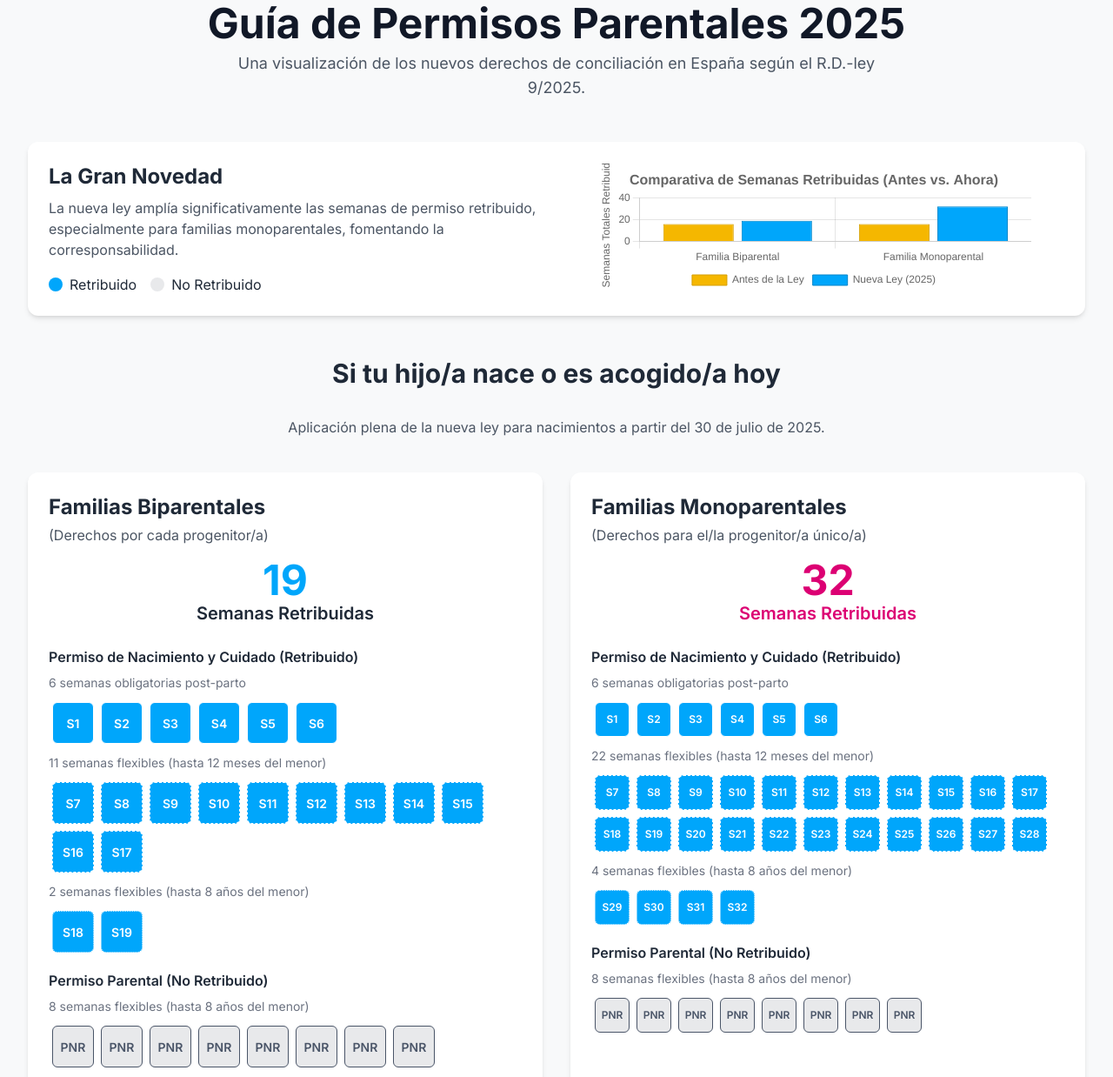
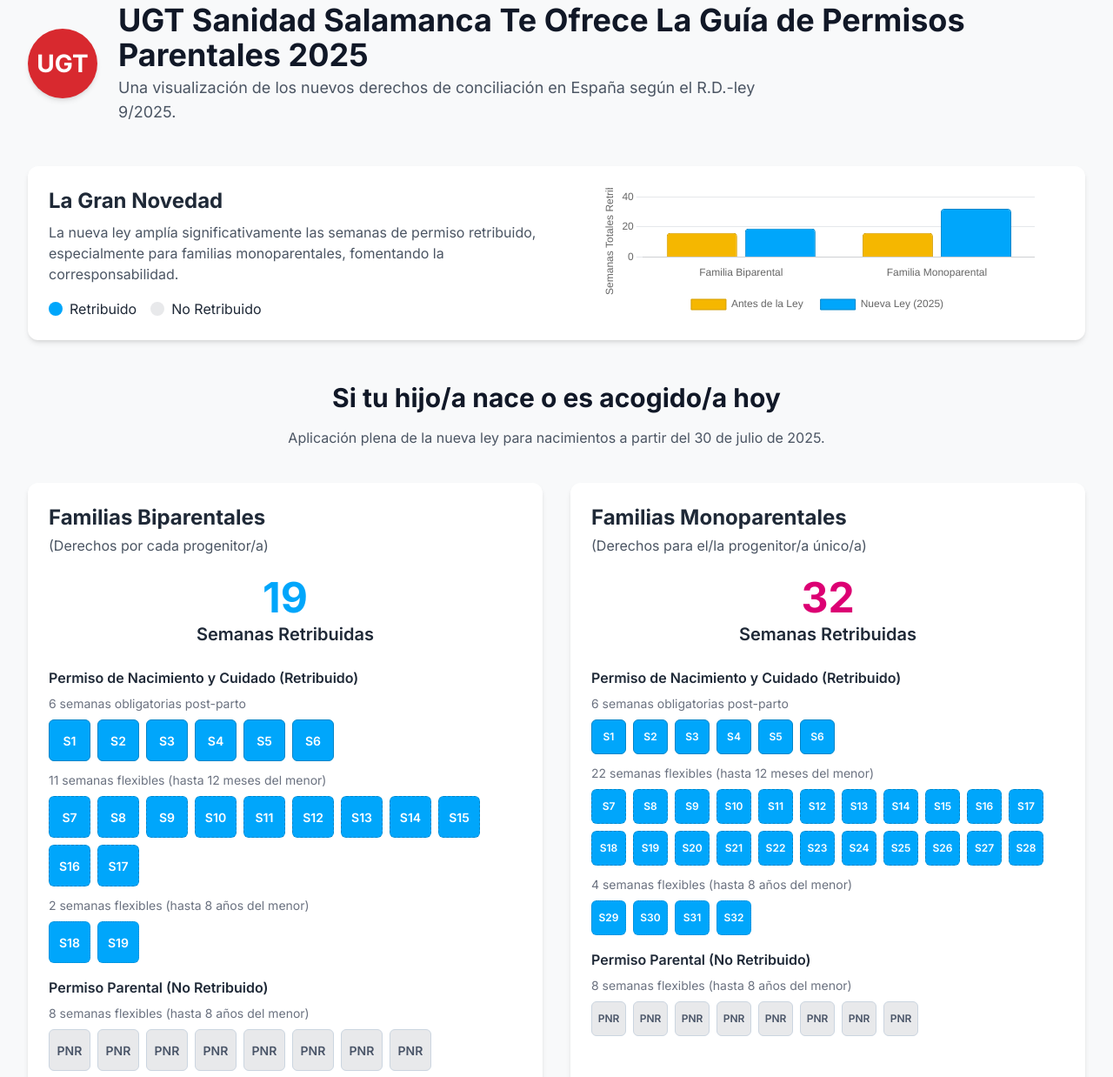
Before and after one commit to UGTSanidadSalamanca/Permisos_Parentales, a plain HTML site: page index.html in a window 1280 px wide. Shown: the part 29-1267 px from the top of the page at 87% size. Drawn offline with nearby package versions, Linux system fonts and the light colour scheme.

Commit message:
Update index.html

```diff
--- a/index.html
+++ b/index.html
@@ -3,7 +3,7 @@
 <head>
     <meta charset="UTF-8">
     <meta name="viewport" content="width=device-width, initial-scale=1.0">
-    <title>Guía Visual de Permisos Parentales en España 2025</title>
+    <title>UGT Guía de Permisos Parentales 2025</title>
     <script src="https://cdn.tailwindcss.com"></script>
     <script src="https://cdn.jsdelivr.net/npm/chart.js"></script>
     <link rel="preconnect" href="https://fonts.googleapis.com">
@@ -13,6 +13,56 @@
         body {
             font-family: 'Inter', sans-serif;
             background-color: #F8F9FA;
+        }
+        .ugt-logo {
+            width: 80px;
+            height: 80px;
+            background-color: #D8292F; /* UGT Red */
+            border-radius: 50%;
+            display: flex;
+            align-items: center;
+            justify-content: center;
+            color: white;
+            font-size: 1.75rem;
+            font-weight: 700;
+            flex-shrink: 0;
+            box-shadow: 0 4px 6px -1px rgb(0 0 0 / 0.1), 0 2px 4px -2px rgb(0 0 0 / 0.1);
+        }
+        .card {
+            background-color: white;
+            border-radius: 0.75rem;
+            box-shadow: 0 4px 6px -1px rgb(0 0 0 / 0.1), 0 2px 4px -2px rgb(0 0 0 / 0.1);
+            padding: 1.5rem;
+            margin-bottom: 2rem;
+        }
+        .chart-container {
+            position: relative;
+            width: 100%;
+            max-width: 500px;
+            margin-left: auto;
+            margin-right: auto;
+            height: 300px;
+            max-height: 350px;
+        }
+        .week-block {
+            display: flex;
+            align-items: center;
+            justify-content: center;
+            flex-shrink: 0;
+            border-radius: 0.375rem;
+            font-weight: 600;
+            border: 1px solid;
+            margin: 0.25rem;
+        }
+        .week-block-normal {
+            width: 3rem;
+            height: 3rem;
+            font-size: 0.875rem;
+        }
+        .week-block-sm {
+            width: 2.5rem;
+            height: 2.5rem;
+            font-size: 0.75rem;
         }
         .paid-week {
             background-color: #00A6FB;
@@ -24,63 +74,49 @@
             color: #4A5568;
             border-color: #CBD5E0;
         }
-        .chart-container {
-            position: relative;
-            width: 100%;
-            max-width: 500px;
-            margin-left: auto;
-            margin-right: auto;
-            height: 300px;
-            max-height: 350px;
-        }
-        @media (min-width: 768px) {
-            .chart-container {
-                height: 350px;
-            }
-        }
-        .week-block {
-            display: flex;
-            align-items: center;
-            justify-content: center;
-            width: 3rem;
-            height: 3rem;
-            border-radius: 0.375rem;
-            font-weight: 600;
-            font-size: 0.875rem;
-            border: 1px solid;
-            margin: 0.25rem;
-            flex-shrink: 0;
-        }
-        .week-block-sm {
-            width: 2.5rem;
-            height: 2.5rem;
-            font-size: 0.75rem;
-        }
         .highlight-stat {
             font-size: 3rem;
             font-weight: 700;
             line-height: 1;
-            color: #00A6FB;
         }
-        .card {
-            background-color: white;
-            border-radius: 0.75rem;
-            box-shadow: 0 4px 6px -1px rgb(0 0 0 / 0.1), 0 2px 4px -2px rgb(0 0 0 / 0.1);
-            padding: 1.5rem;
-            margin-bottom: 2rem;
+        .highlight-stat-blue { color: #00A6FB; }
+        .highlight-stat-pink { color: #DC0073; }
+        .alert-warning {
+            background-color: #fefce8; /* yellow-50 */
+            border-left-color: #f59e0b; /* yellow-500 */
+            color: #b45309; /* yellow-700 */
+        }
+        .alert-info {
+            background-color: #f3f4f6; /* gray-100 */
+            border-left-color: #6b7280; /* gray-500 */
+            color: #4b5563; /* gray-700 */
         }
     </style>
+<script type="importmap">
+{
+  "imports": {
+    "react": "https://esm.sh/react@^19.1.1",
+    "react/": "https://esm.sh/react@^19.1.1/",
+    "recharts": "https://esm.sh/recharts@^3.1.0"
+  }
+}
+</script>
 </head>
 <body class="text-gray-800">
 
     <div class="container mx-auto p-4 md:p-8">
 
-        <header class="text-center mb-12">
-            <h1 class="text-4xl md:text-5xl font-bold text-gray-900 mb-2">Guía de Permisos Parentales 2025</h1>
-            <p class="text-lg text-gray-600 max-w-3xl mx-auto">Una visualización de los nuevos derechos de conciliación en España según el R.D.-ley 9/2025.</p>
+        <header class="mb-12 flex flex-col md:flex-row items-center gap-x-6 gap-y-4">
+            <div class="ugt-logo">
+                <span>UGT</span>
+            </div>
+            <div class="text-center md:text-left">
+                <h1 class="text-3xl md:text-4xl font-bold text-gray-900 mb-1">UGT Sanidad Salamanca Te Ofrece La Guía de Permisos Parentales 2025</h1>
+                <p class="text-lg text-gray-600 max-w-3xl">Una visualización de los nuevos derechos de conciliación en España según el R.D.-ley 9/2025.</p>
+            </div>
         </header>
 
-        <div class="grid grid-cols-1 md:grid-cols-2 gap-4 mb-12 items-center card">
+        <div class="card grid grid-cols-1 md:grid-cols-2 gap-8 items-center">
             <div class="text-center md:text-left">
                 <h2 class="text-2xl font-bold mb-2">La Gran Novedad</h2>
                 <p class="text-gray-600 mb-4">La nueva ley amplía significativamente las semanas de permiso retribuido, especialmente para familias monoparentales, fomentando la corresponsabilidad.</p>
@@ -100,83 +136,98 @@
             </div>
         </div>
 
-        <section id="escenario-actual">
-            <h2 class="text-3xl font-bold text-center mb-8">Si tu hijo/a nace o es acogido/a hoy</h2>
+        <section id="escenario-actual" class="mt-12">
+            <h2 class="text-3xl font-bold text-center mb-4 text-gray-900">Si tu hijo/a nace o es acogido/a hoy</h2>
             <p class="text-center text-gray-600 max-w-2xl mx-auto mb-10">Aplicación plena de la nueva ley para nacimientos a partir del 30 de julio de 2025.</p>
 
             <div class="grid grid-cols-1 lg:grid-cols-2 gap-8">
-
+                <!-- Card Familias Biparentales -->
                 <div class="card">
                     <h3 class="text-2xl font-bold mb-1">Familias Biparentales</h3>
                     <p class="text-gray-600 mb-4">(Derechos por cada progenitor/a)</p>
-
-                    <div class="text-center mb-6">
-                        <span class="highlight-stat">19</span>
-                        <p class="font-semibold text-xl">Semanas Retribuidas</p>
+                    <div class="text-center my-6">
+                        <span class="highlight-stat highlight-stat-blue">19</span>
+                        <p class="font-semibold text-xl mt-1">Semanas Retribuidas</p>
                     </div>
-
-                    <div class="mb-4">
-                        <h4 class="font-semibold mb-2">Permiso de Nacimiento y Cuidado (Retribuido)</h4>
-                        <div class="flex flex-wrap justify-center md:justify-start">
-                            <div class="w-full text-center md:text-left text-sm text-gray-500 mb-2">6 semanas obligatorias post-parto</div>
+                    <div>
+                        <h4 class="font-semibold text-gray-800 mb-2">Permiso de Nacimiento y Cuidado (Retribuido)</h4>
+                        <div class="mb-3">
+                            <p class="text-sm text-gray-500 mb-2 text-center md:text-left">6 semanas obligatorias post-parto</p>
+                            <div class="flex flex-wrap justify-center md:justify-start -m-1">
                                 <script>
-                                for(let i=0; i<6; i++) document.write('<div class="week-block paid-week">S'+(i+1)+'</div>');
-                            </script>
-                            <div class="w-full text-center md:text-left text-sm text-gray-500 my-2">11 semanas flexibles (hasta 12 meses del menor)</div>
-                             <script>
-                                for(let i=0; i<11; i++) document.write('<div class="week-block paid-week" style="border-style: dashed;">S'+(i+7)+'</div>');
-                            </script>
-                            <div class="w-full text-center md:text-left text-sm text-gray-500 my-2">2 semanas flexibles (hasta 8 años del menor)</div>
-                             <script>
-                                for(let i=0; i<2; i++) document.write('<div class="week-block paid-week" style="border-style: dotted;">S'+(i+18)+'</div>');
+                                    for(let i=0; i<6; i++) document.write(`<div class="week-block week-block-normal paid-week" style="border-style: solid;">S${i+1}</div>`);
                                 </script>
                             </div>
                         </div>
-
+                        <div class="mb-3">
+                            <p class="text-sm text-gray-500 mb-2 text-center md:text-left">11 semanas flexibles (hasta 12 meses del menor)</p>
+                            <div class="flex flex-wrap justify-center md:justify-start -m-1">
+                                <script>
+                                    for(let i=0; i<11; i++) document.write(`<div class="week-block week-block-normal paid-week" style="border-style: dashed;">S${i+7}</div>`);
+                                </script>
+                            </div>
+                        </div>
+                        <div class="mb-3">
+                            <p class="text-sm text-gray-500 mb-2 text-center md:text-left">2 semanas flexibles (hasta 8 años del menor)</p>
+                            <div class="flex flex-wrap justify-center md:justify-start -m-1">
+                                <script>
+                                    for(let i=0; i<2; i++) document.write(`<div class="week-block week-block-normal paid-week" style="border-style: dotted;">S${i+18}</div>`);
+                                </script>
+                            </div>
+                        </div>
+                    </div>
                     <div>
-                        <h4 class="font-semibold mb-2">Permiso Parental (No Retribuido)</h4>
+                        <h4 class="font-semibold text-gray-800 mb-2 mt-4">Permiso Parental (No Retribuido)</h4>
                         <p class="text-sm text-gray-500 mb-2 text-center md:text-left">8 semanas flexibles (hasta 8 años del menor)</p>
-                        <div class="flex flex-wrap justify-center md:justify-start">
+                        <div class="flex flex-wrap justify-center md:justify-start -m-1">
                            <script>
-                                for(let i=0; i<8; i++) document.write('<div class="week-block unpaid-week">PNR</div>');
+                                for(let i=0; i<8; i++) document.write('<div class="week-block week-block-normal unpaid-week">PNR</div>');
                             </script>
                         </div>
                     </div>
                 </div>
 
+                <!-- Card Familias Monoparentales -->
                 <div class="card">
                     <h3 class="text-2xl font-bold mb-1">Familias Monoparentales</h3>
                     <p class="text-gray-600 mb-4">(Derechos para el/la progenitor/a único/a)</p>
-
-                    <div class="text-center mb-6">
-                        <span class="highlight-stat" style="color: #DC0073;">32</span>
-                        <p class="font-semibold text-xl" style="color: #DC0073;">Semanas Retribuidas</p>
+                    <div class="text-center my-6">
+                        <span class="highlight-stat highlight-stat-pink">32</span>
+                        <p class="font-semibold text-xl mt-1">Semanas Retribuidas</p>
                     </div>
-
-                    <div class="mb-4">
-                        <h4 class="font-semibold mb-2">Permiso de Nacimiento y Cuidado (Retribuido)</h4>
-                        <div class="flex flex-wrap justify-center md:justify-start">
-                            <div class="w-full text-center md:text-left text-sm text-gray-500 mb-2">6 semanas obligatorias post-parto</div>
+                    <div>
+                        <h4 class="font-semibold text-gray-800 mb-2">Permiso de Nacimiento y Cuidado (Retribuido)</h4>
+                        <div class="mb-3">
+                            <p class="text-sm text-gray-500 mb-2 text-center md:text-left">6 semanas obligatorias post-parto</p>
+                            <div class="flex flex-wrap justify-center md:justify-start -m-1">
                                 <script>
-                                for(let i=0; i<6; i++) document.write('<div class="week-block paid-week week-block-sm">S'+(i+1)+'</div>');
-                            </script>
-                            <div class="w-full text-center md:text-left text-sm text-gray-500 my-2">22 semanas flexibles (hasta 12 meses del menor)</div>
-                             <script>
-                                for(let i=0; i<22; i++) document.write('<div class="week-block paid-week week-block-sm" style="border-style: dashed;">S'+(i+7)+'</div>');
-                            </script>
-                            <div class="w-full text-center md:text-left text-sm text-gray-500 my-2">4 semanas flexibles (hasta 8 años del menor)</div>
-                             <script>
-                                for(let i=0; i<4; i++) document.write('<div class="week-block paid-week week-block-sm" style="border-style: dotted;">S'+(i+29)+'</div>');
+                                    for(let i=0; i<6; i++) document.write(`<div class="week-block week-block-sm paid-week" style="border-style: solid;">S${i+1}</div>`);
                                 </script>
                             </div>
                         </div>
-
+                        <div class="mb-3">
+                            <p class="text-sm text-gray-500 mb-2 text-center md:text-left">22 semanas flexibles (hasta 12 meses del menor)</p>
+                            <div class="flex flex-wrap justify-center md:justify-start -m-1">
+                                <script>
+                                    for(let i=0; i<22; i++) document.write(`<div class="week-block week-block-sm paid-week" style="border-style: dashed;">S${i+7}</div>`);
+                                </script>
+                            </div>
+                        </div>
+                         <div class="mb-3">
+                            <p class="text-sm text-gray-500 mb-2 text-center md:text-left">4 semanas flexibles (hasta 8 años del menor)</p>
+                            <div class="flex flex-wrap justify-center md:justify-start -m-1">
+                                <script>
+                                    for(let i=0; i<4; i++) document.write(`<div class="week-block week-block-sm paid-week" style="border-style: dotted;">S${i+29}</div>`);
+                                </script>
+                            </div>
+                        </div>
+                    </div>
                     <div>
-                        <h4 class="font-semibold mb-2">Permiso Parental (No Retribuido)</h4>
+                        <h4 class="font-semibold text-gray-800 mb-2 mt-4">Permiso Parental (No Retribuido)</h4>
                         <p class="text-sm text-gray-500 mb-2 text-center md:text-left">8 semanas flexibles (hasta 8 años del menor)</p>
-                        <div class="flex flex-wrap justify-center md:justify-start">
+                        <div class="flex flex-wrap justify-center md:justify-start -m-1">
                            <script>
-                                for(let i=0; i<8; i++) document.write('<div class="week-block unpaid-week week-block-sm">PNR</div>');
+                                for(let i=0; i<8; i++) document.write('<div class="week-block week-block-sm unpaid-week">PNR</div>');
                             </script>
                         </div>
                     </div>
@@ -187,45 +238,46 @@
         <section id="escenarios-transitorios" class="mt-16">
             <h2 class="text-3xl font-bold text-center mb-8">Casos Transitorios: ¿Qué pasa si mi hijo/a nació antes?</h2>
             <div class="grid grid-cols-1 md:grid-cols-2 gap-8">
-
+                <!-- Card Transitorio 1 -->
                 <div class="card">
                     <h3 class="text-xl font-bold mb-2">Nacimiento entre 2 ago. 2024 y 29 jul. 2025</h3>
-                    <p class="text-gray-600 text-sm mb-4">Se aplica la ley anterior más la retroactividad de las nuevas semanas flexibles.</p>
-
-                    <div class="mb-4">
+                    <p class="text-gray-600 text-sm mb-6">Se aplica la ley anterior más la retroactividad de las nuevas semanas flexibles.</p>
+                    <div class="space-y-4">
+                        <div>
                             <h4 class="font-semibold">Biparental (por progenitor)</h4>
                             <p><span class="font-bold text-lg text-blue-600">18 semanas</span> retribuidas en total (16 + 2 extra).</p>
                         </div>
-                    <div class="mb-4">
+                        <div>
                             <h4 class="font-semibold">Monoparental</h4>
                             <p><span class="font-bold text-lg text-pink-600">20 semanas</span> retribuidas en total (16 + 4 extra).</p>
                         </div>
-                     <div class="mb-4">
+                         <div>
                             <h4 class="font-semibold">Permiso Parental No Retribuido</h4>
                             <p><span class="font-bold text-lg text-gray-700">8 semanas</span> para todos los casos.</p>
                         </div>
-                    <div class="mt-4 p-3 bg-yellow-100 border-l-4 border-yellow-500 text-yellow-700 rounded-md">
+                    </div>
+                    <div class="mt-4 p-3 border-l-4 rounded-md alert-warning">
                         <p class="font-bold text-sm">Importante: Las semanas extra (2 o 4) solo se podrán solicitar a partir del 1 de enero de 2026.</p>
                     </div>
                 </div>
-
+                <!-- Card Transitorio 2 -->
                 <div class="card">
                     <h3 class="text-xl font-bold mb-2">Nacimiento antes del 2 de agosto de 2024</h3>
-                    <p class="text-gray-600 text-sm mb-4">Se aplica la legislación vigente en ese momento, sin las nuevas ampliaciones.</p>
-
-                    <div class="mb-4">
+                    <p class="text-gray-600 text-sm mb-6">Se aplica la legislación vigente en ese momento, sin las nuevas ampliaciones.</p>
+                    <div class="space-y-4">
+                        <div>
                             <h4 class="font-semibold">Biparental y Monoparental</h4>
                             <p><span class="font-bold text-lg text-blue-600">16 semanas</span> de permiso de nacimiento retribuido.</p>
                         </div>
-                    <div class="mb-4">
+                        <div>
                             <h4 class="font-semibold">Permiso Parental No Retribuido</h4>
                             <p><span class="font-bold text-lg text-gray-700">8 semanas</span> (si el RDL 5/2023 ya estaba en vigor).</p>
                         </div>
-                     <div class="mt-4 p-3 bg-gray-100 border-l-4 border-gray-500 text-gray-700 rounded-md">
+                    </div>
+                     <div class="mt-4 p-3 border-l-4 rounded-md alert-info">
                         <p class="font-bold text-sm">Las nuevas semanas retribuidas flexibles del R.D.-ley 9/2025 no son aplicables en este caso.</p>
                     </div>
                 </div>
-
             </div>
         </section>
 
@@ -233,28 +285,9 @@
             <p>Fuente: Real Decreto-ley 9/2025, de 29 de julio. Publicado en BOE 30/07/2025.</p>
             <p>Esta infografía es una guía visual y no sustituye el asesoramiento legal profesional.</p>
         </footer>
-
     </div>
 
     <script>
-        const tooltipCallback = {
-            plugins: {
-                tooltip: {
-                    callbacks: {
-                        title: function(tooltipItems) {
-                            const item = tooltipItems[0];
-                            let label = item.chart.data.labels[item.dataIndex];
-                            if (Array.isArray(label)) {
-                              return label.join(' ');
-                            } else {
-                              return label;
-                            }
-                        }
-                    }
-                }
-            }
-        };
-
         const comparisonCtx = document.getElementById('comparisonChart').getContext('2d');
         new Chart(comparisonCtx, {
             type: 'bar',
@@ -265,44 +298,60 @@
                     data: [16, 16],
                     backgroundColor: '#F5B700',
                     borderColor: '#D49E00',
-                    borderWidth: 1
+                    borderWidth: 1,
+                    borderRadius: 4,
                 }, {
                     label: 'Nueva Ley (2025)',
                     data: [19, 32],
                     backgroundColor: '#00A6FB',
                     borderColor: '#0085C9',
-                    borderWidth: 1
+                    borderWidth: 1,
+                    borderRadius: 4,
                 }]
             },
             options: {
                 responsive: true,
                 maintainAspectRatio: false,
-                ...tooltipCallback,
                 scales: {
                     y: {
                         beginAtZero: true,
                         title: {
                             display: true,
                             text: 'Semanas Totales Retribuidas'
+                        },
+                        grid: {
+                            drawOnChartArea: true,
+                            color: '#e5e7eb'
+                        },
+                         border: {
+                            display: false
+                        }
+                    },
+                    x: {
+                        grid: {
+                            display: false
                         }
                     }
                 },
                 plugins: {
-                    ...tooltipCallback.plugins,
-                    title: {
-                        display: true,
-                        text: 'Comparativa de Semanas Retribuidas (Antes vs. Ahora)',
-                        font: {
-                            size: 16
+                    legend: {
+                        position: 'bottom',
+                        labels: {
+                            padding: 20
                         }
                     },
-                    legend: {
-                        position: 'bottom'
+                    tooltip: {
+                        backgroundColor: '#ffffff',
+                        titleColor: '#1f2937',
+                        bodyColor: '#4b5563',
+                        borderColor: '#e5e7eb',
+                        borderWidth: 1,
+                        padding: 10,
+                        cornerRadius: 6,
                     }
                 }
             }
         });
     </script>
-
 </body>
 </html>
```
Lines whose indentation alone changed are shown as unchanged.
